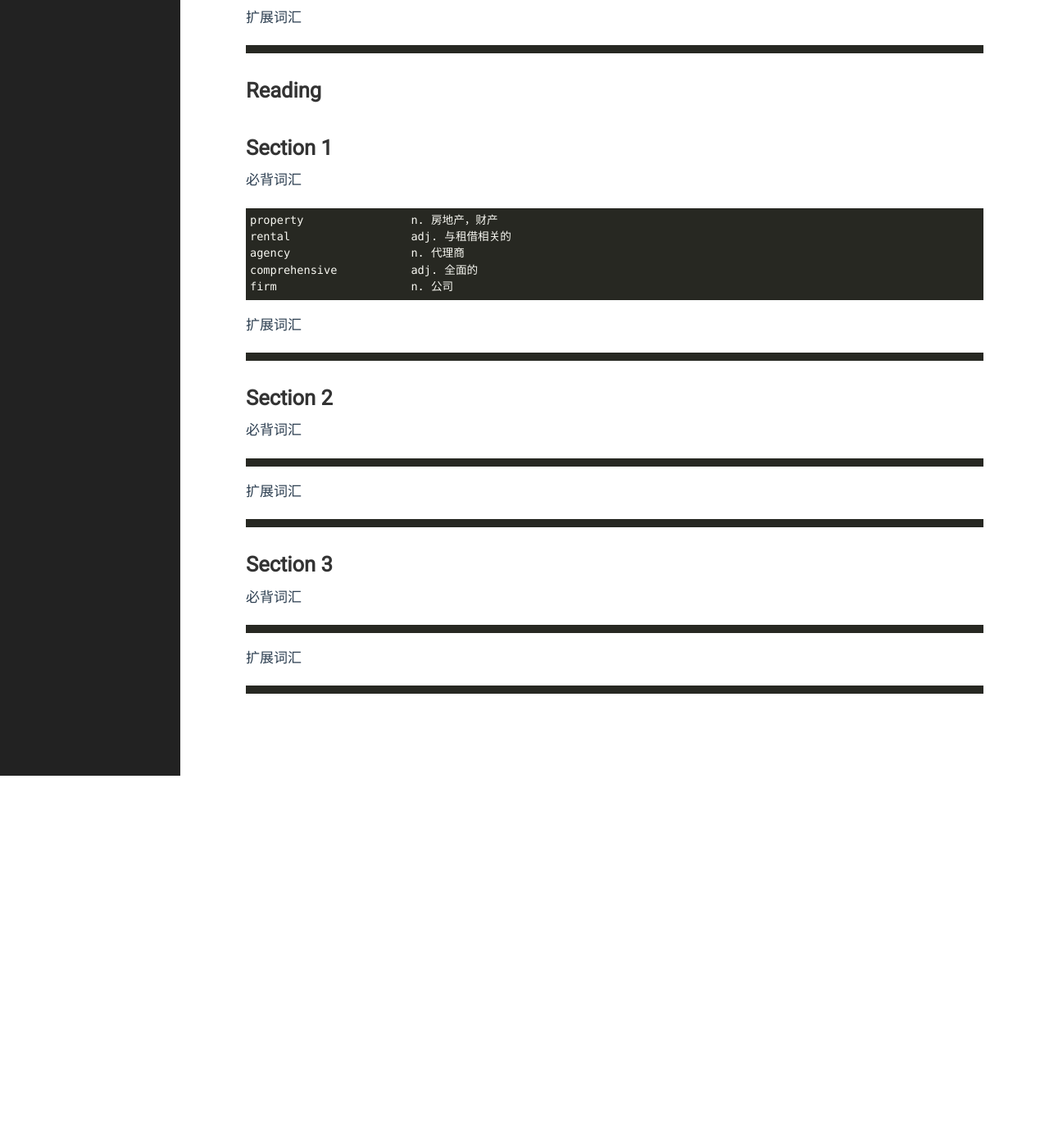
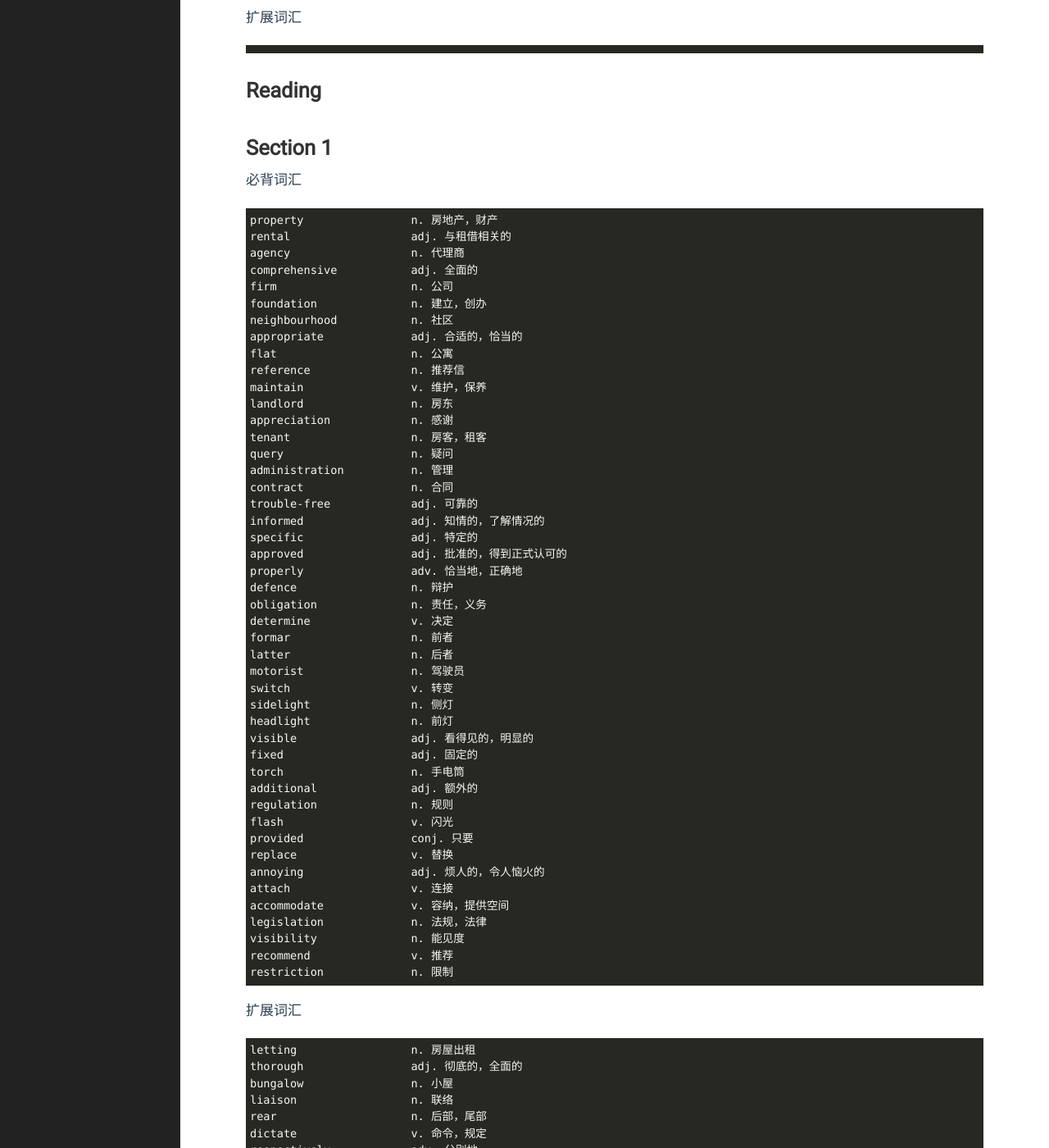
Before and after one commit to yejinp/yejinp.github.io, a Jekyll site: the page built from _posts/2023-05-19-vocabularies for IELTS 17-2 general Training.markdown, in a window 1280 px wide and 1400 px high, scrolled down 785 px. Shown: the whole window at 82% size. Built offline with Jekyll 4.4.1, drawn with Linux system fonts in a browser that asks for light colours; before the commit the page ends 1731 px from its top, so only the background shows below that; some of the changed text lies outside the part shown.

Commit message:
add new vocabularies

````diff
--- a/_posts/2023-05-19-vocabularies for IELTS 17-2 general Training.markdown
+++ b/_posts/2023-05-19-vocabularies for IELTS 17-2 general Training.markdown
@@ -48,14 +48,75 @@ rental                  adj. 与租借相关的
 agency                  n. 代理商
 comprehensive           adj. 全面的
 firm                    n. 公司
+foundation              n. 建立，创办
+neighbourhood           n. 社区
+appropriate             adj. 合适的，恰当的
+flat                    n. 公寓
+reference               n. 推荐信
+maintain                v. 维护，保养
+landlord                n. 房东
+appreciation            n. 感谢
+tenant                  n. 房客，租客
+query                   n. 疑问
+administration          n. 管理
+contract                n. 合同
+trouble-free            adj. 可靠的
+informed                adj. 知情的，了解情况的
+specific                adj. 特定的
+approved                adj. 批准的，得到正式认可的
+properly                adv. 恰当地，正确地
+defence                 n. 辩护
+obligation              n. 责任，义务
+determine               v. 决定
+formar                  n. 前者
+latter                  n. 后者
+motorist                n. 驾驶员
+switch                  v. 转变
+sidelight               n. 侧灯
+headlight               n. 前灯
+visible                 adj. 看得见的，明显的
+fixed                   adj. 固定的
+torch                   n. 手电筒
+additional              adj. 额外的
+regulation              n. 规则
+flash                   v. 闪光
+provided                conj. 只要
+replace                 v. 替换
+annoying                adj. 烦人的，令人恼火的
+attach                  v. 连接
+accommodate             v. 容纳，提供空间
+legislation             n. 法规，法律
+visibility              n. 能见度
+recommend               v. 推荐
+restriction             n. 限制
 ```
 扩展词汇
 
 ```
+letting                 n. 房屋出租
+thorough                adj. 彻底的，全面的
+bungalow                n. 小屋
+liaison                 n. 联络
+rear                    n. 后部，尾部
+dictate                 v. 命令，规定
+respectively            adv. 分别地
+obscure                 v. 遮掩，遮蔽
+saddlebag               n. 挂包
+reflector               n. 反光面
+amber                   n. 黄褐色
+pedal                   n. 脚踏板
+reflective              adj. 反光的
+heel                    n. 鞋后跟
+strip                   n. 条，带
+ankle                   n. 脚踝
+band                    n. 带
+slip                    v. 滑落，脱落
+dense                   adj. 浓重的，稠密的
 ```
 # Section 2 #
 必背词汇
 ```
+
 ```
 扩展词汇
 
````
